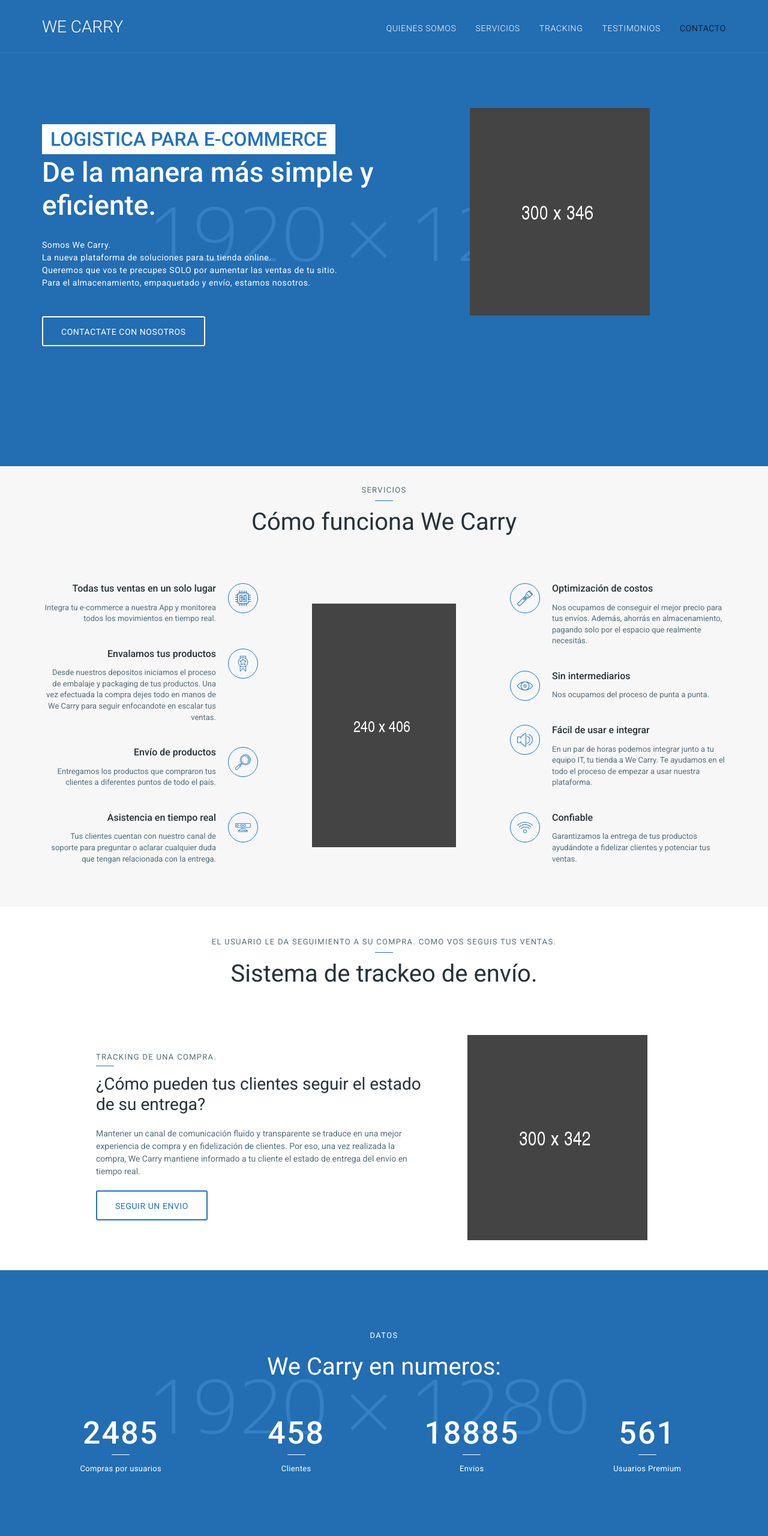
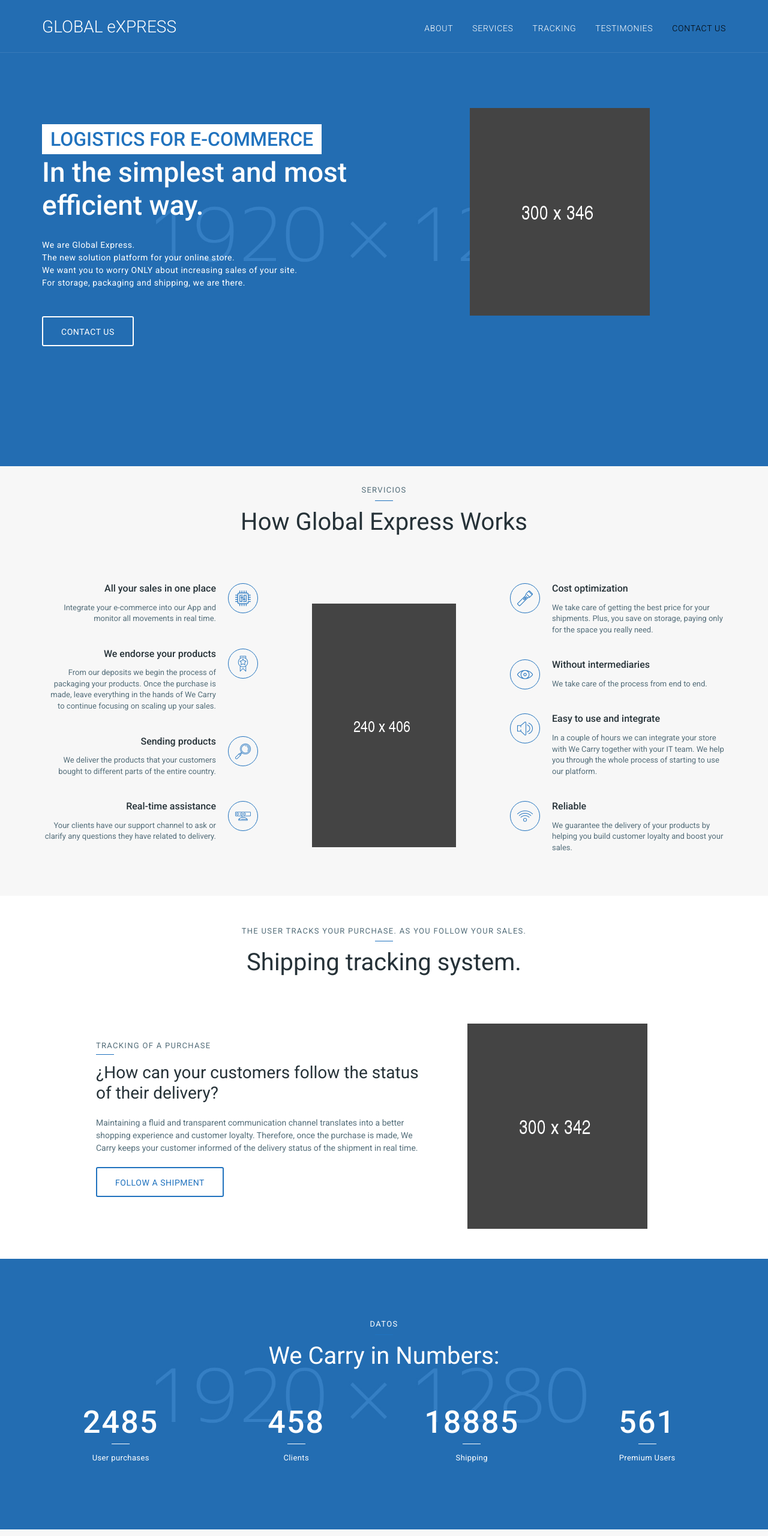
Before and after one commit to pichuca/go-delivery-shipping, a website: page public/index.html in a window 1280 px wide. Shown: the top 2560 px of the page at 60% size. Drawn offline with Linux system fonts and the light colour scheme.

Commit message:
Pending changes exported from your codespace

```diff
--- a/public/index.html
+++ b/public/index.html
@@ -9,7 +9,7 @@
     <meta name="keywords" content="">
     <meta name="author" content="sroibon">
 	<!-- Page Title -->
-	<title>We Carry: simple y eficiente.</title>
+	<title>Global Express: simple and efficient.</title>
 
 	<!-- Google Fonts css-->
 	<!-- Original: Rubik -->
@@ -56,7 +56,7 @@
 				<div class="navbar-header">
 					<a class="navbar-brand" href="#home">
 						<!-- <img src="images/logo.png" class="logo" alt=""> -->
-						WE CARRY
+						GLOBAL eXPRESS
 					</a>
 
 					<button type="button" class="navbar-toggle" data-toggle="collapse" data-target="#navbar-menu">
@@ -69,13 +69,13 @@
 				<div class="collapse navbar-collapse" id="navbar-menu">
 
 					<ul class="nav navbar-nav navbar-right">
-						<li class="active scroll"><a href="#home">Quienes somos</a></li>
-						<li class="scroll"><a href="#features">Servicios</a></li>
+						<li class="active scroll"><a href="#home">About</a></li>
+						<li class="scroll"><a href="#features">Services</a></li>
 						<li class="scroll"><a href="#about">Tracking</a></li>
 						<!-- <li class="scroll"><a href="#products">Planes</a></li> -->
-						<li class="scroll"><a href="#testimonial">Testimonios</a></li>
+						<li class="scroll"><a href="#testimonial">Testimonies</a></li>
 						<!-- <li class="scroll"><a href="#pricing">Pricing</a></li> -->
-						<li class="scroll"><a href="#contact">Contacto</a></li>
+						<li class="scroll"><a href="#contact">Contact Us</a></li>
 					</ul>
 				</div><!-- /.navbar-collapse -->
 			</div>
@@ -89,18 +89,18 @@
 			<div class="row">
 				<div class="col-md-6 col-sm-6">
 					<div class="header-content wow fadeInUp">
-						<h2><span>Logistica para e-commerce</span> <br />De la manera más simple y eficiente.</h2>
+						<h2><span>LOGISTICS FOR E-COMMERCE</span> <br />In the simplest and most efficient way.</h2>
 						<p>
-							Somos We Carry.
+							We are Global Express.
 							<br/>
-							La nueva plataforma de soluciones para tu tienda online.
+							The new solution platform for your online store.
 							<br/>
-							Queremos que vos te precupes SOLO por aumentar las ventas de tu sitio.
+							We want you to worry ONLY about increasing sales of your site.
 							<br/>
-							Para el almacenamiento, empaquetado y envío, estamos nosotros.
+							For storage, packaging and shipping, we are there.
 						</p>
 						<div class="buy-button">
-							<a href="#contact" class="btn-buynow">Contactate con nosotros</a>
+							<a href="#contact" class="btn-buynow">Contact Us</a>
 						</div>
 					</div>
 				</div>
@@ -135,7 +135,7 @@
 				<div class="col-md-12">
 					<div class="section-title wow fadeInUp">
 						<p>Servicios</p>
-						<h2>Cómo funciona We Carry</h2>
+						<h2>How Global Express Works</h2>
 					</div>
 				</div>
 			</div>
@@ -149,8 +149,8 @@
 							<i class="flaticon-cpu"></i>
 						</div>
 
-						<h3>Todas tus ventas en un solo lugar</h3>
-						<p>Integra tu e-commerce a nuestra App y monitorea todos los movimientos en tiempo real.</p>
+						<h3>All your sales in one place</h3>
+						<p>Integrate your e-commerce into our App and monitor all movements in real time.</p>
 					</div>
 					<!-- Feature single end -->
 
@@ -160,8 +160,8 @@
 							<i class="flaticon-gold-medal"></i>
 						</div>
 
-						<h3>Envalamos tus productos</h3>
-						<p>Desde nuestros depositos iniciamos el proceso de embalaje y packaging de tus productos. Una vez efectuada la compra dejes todo en manos de We Carry para seguir enfocandote en escalar tus ventas.</p>
+						<h3>We endorse your products</h3>
+						<p>From our deposits we begin the process of packaging your products. Once the purchase is made, leave everything in the hands of We Carry to continue focusing on scaling up your sales.</p>
 					</div>
 					<!-- Feature single end -->
 
@@ -171,8 +171,8 @@
 							<i class="flaticon-loupe"></i>
 						</div>
 
-						<h3>Envío de productos</h3>
-						<p>Entregamos los productos que compraron tus clientes a diferentes puntos de todo el país.</p>
+						<h3>Sending products</h3>
+						<p>We deliver the products that your customers bought to different parts of the entire country.</p>
 					</div>
 					<!-- Feature single end -->
 
@@ -182,8 +182,8 @@
 							<i class="flaticon-sensor"></i>
 						</div>
 
-						<h3>Asistencia en tiempo real</h3>
-						<p>Tus clientes cuentan con nuestro canal de soporte para preguntar o aclarar cualquier duda que tengan relacionada con la entrega.</p>
+						<h3>Real-time assistance</h3>
+						<p>Your clients have our support channel to ask or clarify any questions they have related to delivery.</p>
 					</div>
 					<!-- Feature single end -->
 				</div>
@@ -201,8 +201,8 @@
 							<i class="flaticon-torch-top-view"></i>
 						</div>
 
-						<h3>Optimización de costos</h3>
-						<p>Nos ocupamos de conseguir el mejor precio para tus envíos. Además, ahorrás en almacenamiento, pagando solo por el espacio que realmente necesitás.</p>
+						<h3>Cost optimization</h3>
+						<p>We take care of getting the best price for your shipments. Plus, you save on storage, paying only for the space you really need.</p>
 					</div>
 					<!-- Feature single end -->
 
@@ -212,8 +212,8 @@
 							<i class="flaticon-eye"></i>
 						</div>
 
-						<h3>Sin intermediarios</h3>
-						<p>Nos ocupamos del proceso de punta a punta.</p>
+						<h3>Without intermediaries</h3>
+						<p>We take care of the process from end to end.</p>
 					</div>
 					<!-- Feature single end -->
 
@@ -223,8 +223,8 @@
 							<i class="flaticon-speaker"></i>
 						</div>
 
-						<h3>Fácil de usar e integrar</h3>
-						<p>En un par de horas podemos integrar junto a tu equipo IT, tu tienda a We Carry. Te ayudamos en el todo el proceso de empezar a usar nuestra plataforma.</p>
+						<h3>Easy to use and integrate</h3>
+						<p>In a couple of hours we can integrate your store with We Carry together with your IT team. We help you through the whole process of starting to use our platform.</p>
 					</div>
 					<!-- Feature single end -->
 
@@ -234,8 +234,8 @@
 							<i class="flaticon-wifi"></i>
 						</div>
 
-						<h3>Confiable</h3>
-						<p>Garantizamos la entrega de tus productos ayudándote a fidelizar clientes y potenciar tus ventas.</p>
+						<h3>Reliable</h3>
+						<p>We guarantee the delivery of your products by helping you build customer loyalty and boost your sales.</p>
 					</div>
 					<!-- Feature single end -->
 				</div>
@@ -251,8 +251,8 @@
 			<div class="row">
 				<div class="col-md-12">
 					<div class="section-title wow fadeInUp">
-						<p>El usuario le da seguimiento a su compra. Como vos seguis tus ventas.</p>
-						<h2>Sistema de trackeo de envío.</h2>
+						<p>THE USER TRACKS YOUR PURCHASE. AS YOU FOLLOW YOUR SALES.</p>
+						<h2>Shipping tracking system.</h2>
 					</div>
 				</div>
 			</div>
@@ -264,10 +264,10 @@
 						<div class="row">
 							<div class="col-md-7 col-sm-7">
 								<div class="about-entry">
-									<h4>Tracking de una compra.</h4>
-									<h3>¿Cómo pueden tus clientes seguir el estado de su entrega?</h3>
-									<p>Mantener un canal de comunicación fluido y transparente se traduce en una mejor experiencia de compra y en fidelización de clientes. Por eso, una vez realizada la compra, We Carry mantiene informado a tu cliente el estado de entrega del envío en tiempo real.</p>
-									<a href="/tracking" class="btn-buynow tracking" target="_blank">Seguir un envio</a>
+									<h4>TRACKING OF A PURCHASE</h4>
+									<h3>¿How can your customers follow the status of their delivery?</h3>
+									<p>Maintaining a fluid and transparent communication channel translates into a better shopping experience and customer loyalty. Therefore, once the purchase is made, We Carry keeps your customer informed of the delivery status of the shipment in real time.</p>
+									<a href="/tracking" class="btn-buynow tracking" target="_blank">Follow a shipment</a>
 								</div>
 							</div>
 
@@ -311,7 +311,7 @@
 				<div class="col-md-12">
 					<div class="section-title wow fadeInUp">
 						<p>Datos</p>
-						<h2>We Carry en numeros:</h2>
+						<h2>We Carry in Numbers:</h2>
 					</div>
 				</div>
 			</div>
@@ -322,7 +322,7 @@
 				<div class="col-md-3 col-sm-6">
 					<div class="facts-single">
 						<h3 class="counter">2485</h3>
-						<p>Compras por usuarios</p>
+						<p>User purchases</p>
 					</div>
 				</div>
 				<!-- Fact single end -->
@@ -331,7 +331,7 @@
 				<div class="col-md-3 col-sm-6">
 					<div class="facts-single">
 						<h3 class="counter">458</h3>
-						<p>Clientes</p>
+						<p>Clients</p>
 					</div>
 				</div>
 				<!-- Fact single end -->
@@ -340,7 +340,7 @@
 				<div class="col-md-3 col-sm-6">
 					<div class="facts-single">
 						<h3 class="counter">18885</h3>
-						<p>Envios</p>
+						<p>Shipping</p>
 					</div>
 				</div>
 				<!-- Fact single end -->
@@ -349,7 +349,7 @@
 				<div class="col-md-3 col-sm-6">
 					<div class="facts-single">
 						<h3 class="counter">561</h3>
-						<p>Usuarios Premium</p>
+						<p>Premium Users</p>
 					</div>
 				</div>
 				<!-- Fact single end -->
@@ -556,8 +556,8 @@
 			<div class="row">
 				<div class="col-md-12">
 					<div class="section-title wow fadeInUp">
-						<p>Testimonios</p>
-						<h2>Que dicen nuestros clientes y sus clientes?</h2>
+						<p>Testimonies</p>
+						<h2>What do our clients and their clients say?</h2>
 					</div>
 				</div>
 			</div>
@@ -775,14 +775,14 @@
 			<div class="row">
 				<div class="col-md-6 col-sm-8">
 					<div class="section-title wow fadeInUp">
-						<p>Integra tu tienda</p>
-						<h2>Integra tu tienda ahora mismo!</h2>
+						<p>Integra your store</p>
+						<h2>Integrate your store right now!</h2>
 					</div>
 
 					<div class="buynow-entry">
-						<p>Sabemos mucho de logística, stock, shipping y e-commerce. Queremos potenciar tu negocio al máximo. <br/> (Hace click en el icono de play para ver el video)</p>
+						<p>We know a lot about logistics, stock, shipping and e-commerce. We want to maximize your business. <br/> (Click on the play icon to watch the video)</p>
 
-						<a href="#contact" class="btn-buynow">Contactate con nosotros para integrar tu tienda hoy</a>
+						<a href="#contact" class="btn-buynow">CONTACT US TO INTEGRATE YOUR STORE TODAY</a>
 					</div>
 				</div>
 
@@ -894,8 +894,8 @@
 			<div class="row">
 				<div class="col-md-8">
 					<div class="section-title wow fadeInUp">
-						<p>Contactate con nosotros para resolver toda la logística de tus ventas online</p>
-						<h2>Por favor, completa el formulario a continuación:</h2>
+						<p>CONTACT US TO SOLVE ALL THE LOGISTICS OF YOUR ONLINE SALES</p>
+						<h2>Please complete the form below:</h2>
 					</div>
 
 					<!-- Contact Form start -->
@@ -903,7 +903,7 @@
 						<form id="contactForm" action="/sendContactForm" method="post" data-toggle="validator">
 							<div class="row">
 								<div class="form-group col-md-6 col-sm-6">
-									<input type="text" name="name" id="name" class="form-control" placeholder="Nombre" required>
+									<input type="text" name="name" id="name" class="form-control" placeholder="Name" required>
 									<div class="help-block with-errors"></div>
 								</div>
 
@@ -913,17 +913,17 @@
 								</div>
 
 								<div class="form-group col-md-12 col-sm-12">
-									<input type="text" name="subject" id="subject" class="form-control" placeholder="Nombre de tu compania" required>
+									<input type="text" name="subject" id="subject" class="form-control" placeholder="Name of company" required>
 									<div class="help-block with-errors"></div>
 								</div>
 
 								<div class="form-group col-md-12 col-sm-12">
-									<input type="text" name="subject" id="subject" class="form-control" placeholder="Asunto" required>
+									<input type="text" name="subject" id="subject" class="form-control" placeholder="Subject" required>
 									<div class="help-block with-errors"></div>
 								</div>
 
 								<div class="form-group col-md-12 col-sm-12">
-									<textarea rows="8" name="message" id="message" class="form-control" placeholder="Como podemos ayudarte?" required></textarea>
+									<textarea rows="8" name="message" id="message" class="form-control" placeholder="How can we help you?" required></textarea>
 									<div class="help-block with-errors"></div>
 								</div>
 
@@ -939,14 +939,14 @@
 
 				<div class="col-md-4">
 					<div class="footer-info">
-						<h2 class="footer-logo">We Carry</h2>
+						<h2 class="footer-logo">Global Express</h2>
 						<!-- <img src="images/logo.png" alt="" /> -->
 
-						<p>Usa cualquiera de los siguientes medios para comunicarte con nosotros.</p>
+						<p>Use any of the following means to communicate with us.</p>
 
 						<div class="contactinfo-single">
 							<i class="fa fa-phone"></i>
-							<h3>Teléfono</h3>
+							<h3>Phone</h3>
 							<p>+54 011 345 6789</p>
 						</div>
 
@@ -958,7 +958,7 @@
 
 						<div class="contactinfo-single">
 							<i class="fa fa-map-marker"></i>
-							<h3>Ubicación</h3>
+							<h3>Location</h3>
 							<p>Don Torcuato, Buenos Aires, Argentina.</p>
 						</div>
 
@@ -985,7 +985,7 @@
 						<a href="#"><i class="fa fa-chevron-up"></i></a>
 					</div>
 					<div class="footer-siteinfo">
-						<p>Copyright &copy; 2018, We Carry Co.</p>
+						<p>Copyright &copy; 2018, Global Express.</p>
 					</div>
 				</div>
 			</div>
```
